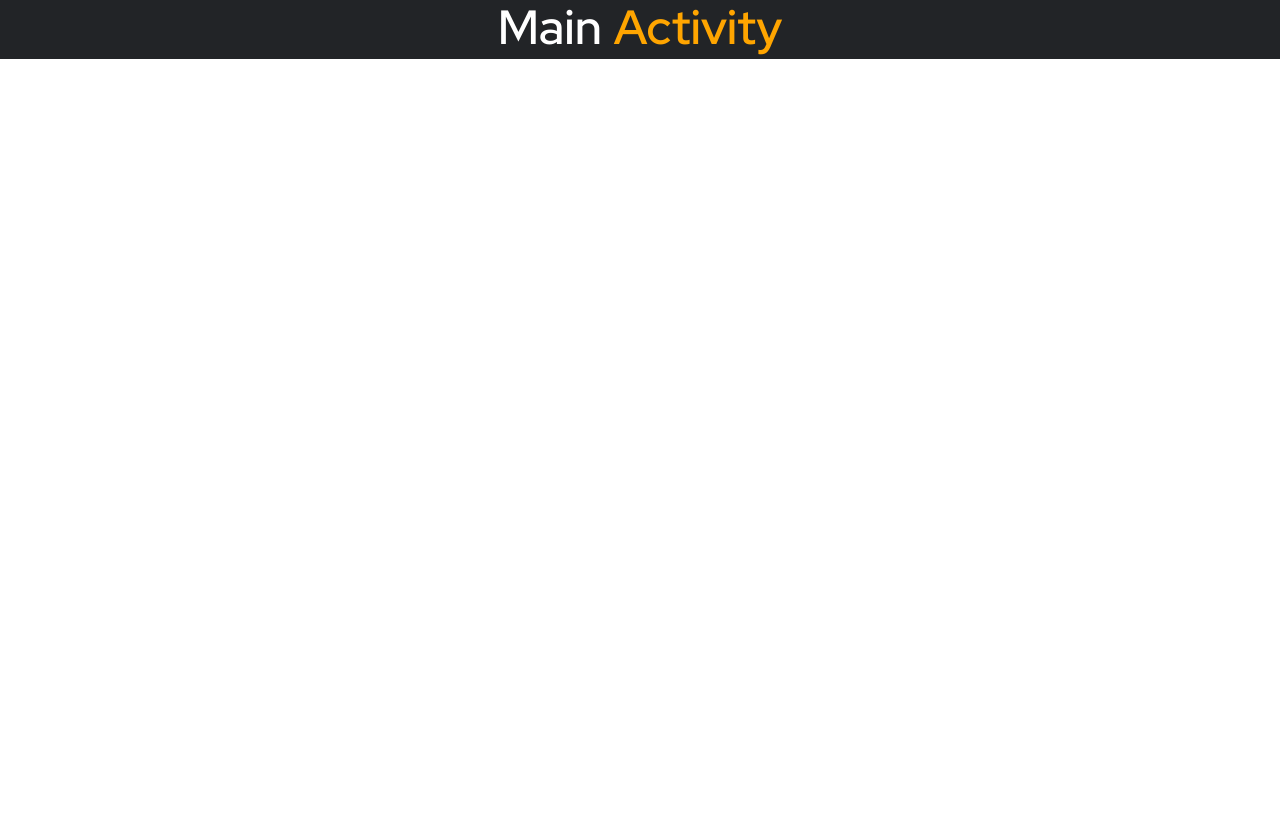
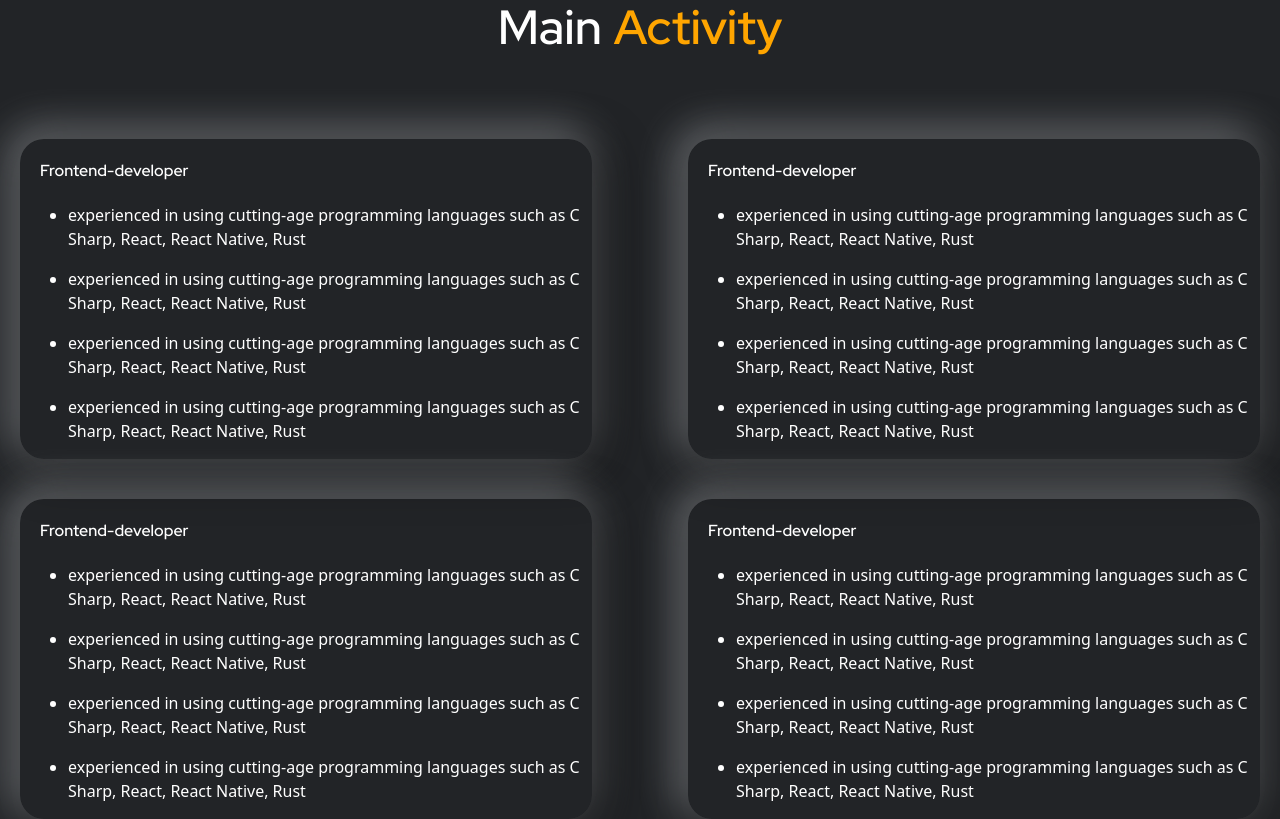
Before and after one commit to ReD1KC/my_site-resume, a SvelteKit app: page / in a window 1280 px wide. Shown: the part 700-1519 px from the top of the page. Before the commit the page ends 800 px from the top, so only its background shows below. Built offline with nearby package versions, Linux system fonts and the light colour scheme.

Commit message:
Поделаль

```diff
--- a/src/routes/Mainactivity.svelte
+++ b/src/routes/Mainactivity.svelte
@@ -2,8 +2,106 @@
 
 <div class="flex-col pt-28">
 	<div class="flex items-center justify-center text-5xl leading-[64px] text-center text-white">
-		<h1 class="flex text-white font-[RHD600]">
+		<h1 class="flex text-white font-[RHD600] pb-20">
 			Main <span class="text-[orange] pl-3"> Activity</span>
 		</h1>
 	</div>
+	<div class="flex gap-24">
+		<div class="flex-col w-1/2">
+			<div
+				class="flex-col mb-10 shadow-[9px_9px_40px_13px_rgba(13,12,12,0.4),-6px_-6px_40px_5px_rgba(245,249,255,0.4)] rounded-3xl inset-[0%]"
+			>
+				<h1 class="flex text-white font-[RHD600] p-5">Frontend-developer</h1>
+				<ul class="flex-col list-disc pl-12">
+					<li class="text-white pb-4">
+						experienced in using cutting-age programming languages such as C Sharp, React, React
+						Native, Rust
+					</li>
+					<li class="text-white pb-4">
+						experienced in using cutting-age programming languages such as C Sharp, React, React
+						Native, Rust
+					</li>
+					<li class="text-white pb-4">
+						experienced in using cutting-age programming languages such as C Sharp, React, React
+						Native, Rust
+					</li>
+					<li class="text-white pb-4">
+						experienced in using cutting-age programming languages such as C Sharp, React, React
+						Native, Rust
+					</li>
+				</ul>
+			</div>
+			<div
+				class="flex-col shadow-[9px_9px_40px_13px_rgba(13,12,12,0.4),-6px_-6px_40px_5px_rgba(245,249,255,0.4)] rounded-3xl inset-[0%]"
+			>
+				<h1 class="flex text-white font-[RHD600] p-5">Frontend-developer</h1>
+				<ul class="flex-col list-disc pl-12">
+					<li class="text-white pb-4">
+						experienced in using cutting-age programming languages such as C Sharp, React, React
+						Native, Rust
+					</li>
+					<li class="text-white pb-4">
+						experienced in using cutting-age programming languages such as C Sharp, React, React
+						Native, Rust
+					</li>
+					<li class="text-white pb-4">
+						experienced in using cutting-age programming languages such as C Sharp, React, React
+						Native, Rust
+					</li>
+					<li class="text-white pb-4">
+						experienced in using cutting-age programming languages such as C Sharp, React, React
+						Native, Rust
+					</li>
+				</ul>
+			</div>
+		</div>
+		<div class="flex-col w-1/2">
+			<div
+				class="flex-col mb-10 shadow-[9px_9px_40px_13px_rgba(13,12,12,0.4),-6px_-6px_40px_5px_rgba(245,249,255,0.4)] rounded-3xl inset-[0%]"
+			>
+				<h1 class="flex text-white font-[RHD600] p-5">Frontend-developer</h1>
+				<ul class="flex-col list-disc pl-12">
+					<li class="text-white pb-4">
+						experienced in using cutting-age programming languages such as C Sharp, React, React
+						Native, Rust
+					</li>
+					<li class="text-white pb-4">
+						experienced in using cutting-age programming languages such as C Sharp, React, React
+						Native, Rust
+					</li>
+					<li class="text-white pb-4">
+						experienced in using cutting-age programming languages such as C Sharp, React, React
+						Native, Rust
+					</li>
+					<li class="text-white pb-4">
+						experienced in using cutting-age programming languages such as C Sharp, React, React
+						Native, Rust
+					</li>
+				</ul>
+			</div>
+			<div
+				class="flex-col shadow-[9px_9px_40px_13px_rgba(13,12,12,0.4),-6px_-6px_40px_5px_rgba(245,249,255,0.4)] rounded-3xl inset-[0%]"
+			>
+				<h1 class="flex text-white font-[RHD600] p-5">Frontend-developer</h1>
+				<ul class="flex-col list-disc pl-12">
+					<li class="text-white pb-4">
+						experienced in using cutting-age programming languages such as C Sharp, React, React
+						Native, Rust
+					</li>
+					<li class="text-white pb-4">
+						experienced in using cutting-age programming languages such as C Sharp, React, React
+						Native, Rust
+					</li>
+					<li class="text-white pb-4">
+						experienced in using cutting-age programming languages such as C Sharp, React, React
+						Native, Rust
+					</li>
+					<li class="text-white pb-4">
+						experienced in using cutting-age programming languages such as C Sharp, React, React
+						Native, Rust
+					</li>
+				</ul>
+			</div>
+		</div>
+	</div>
 </div>
```
